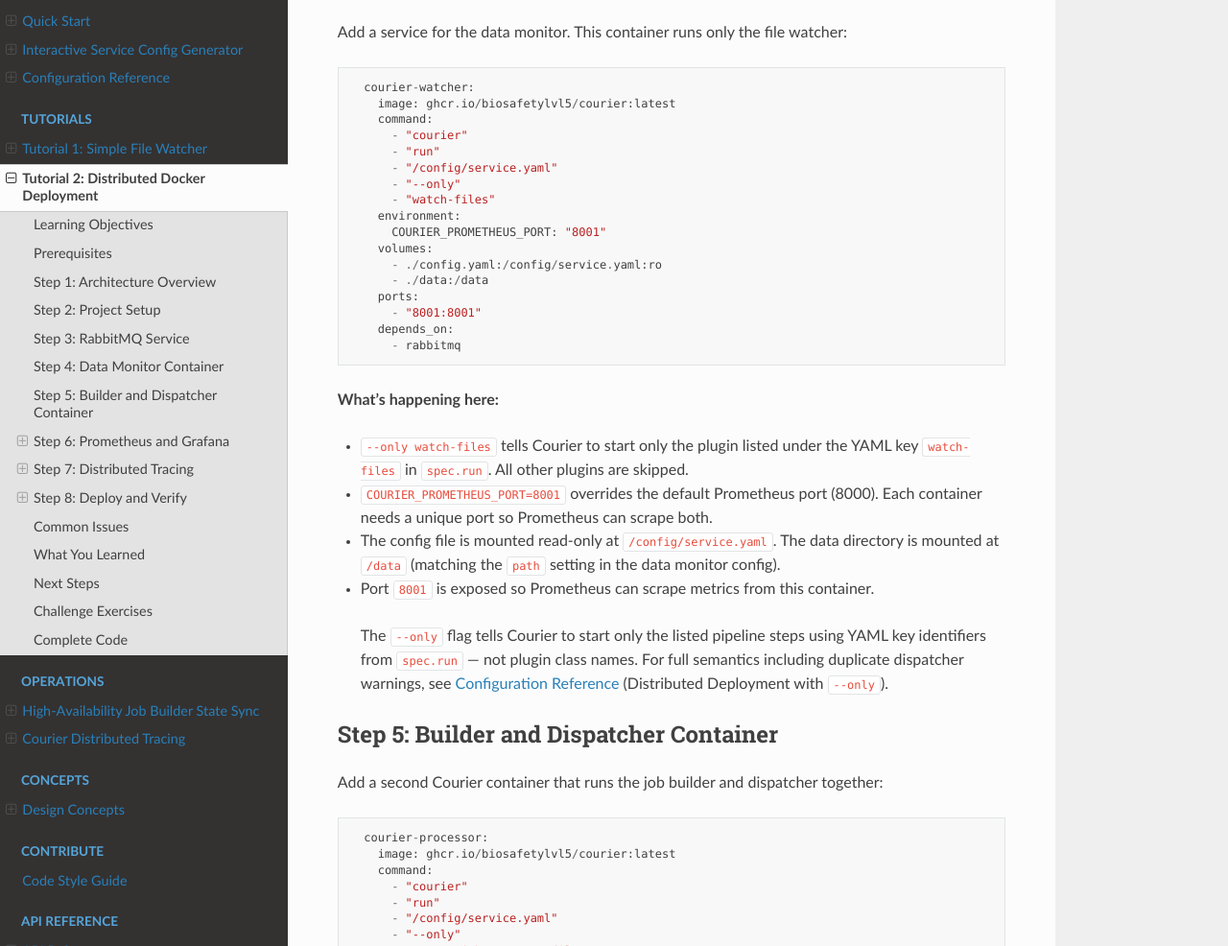
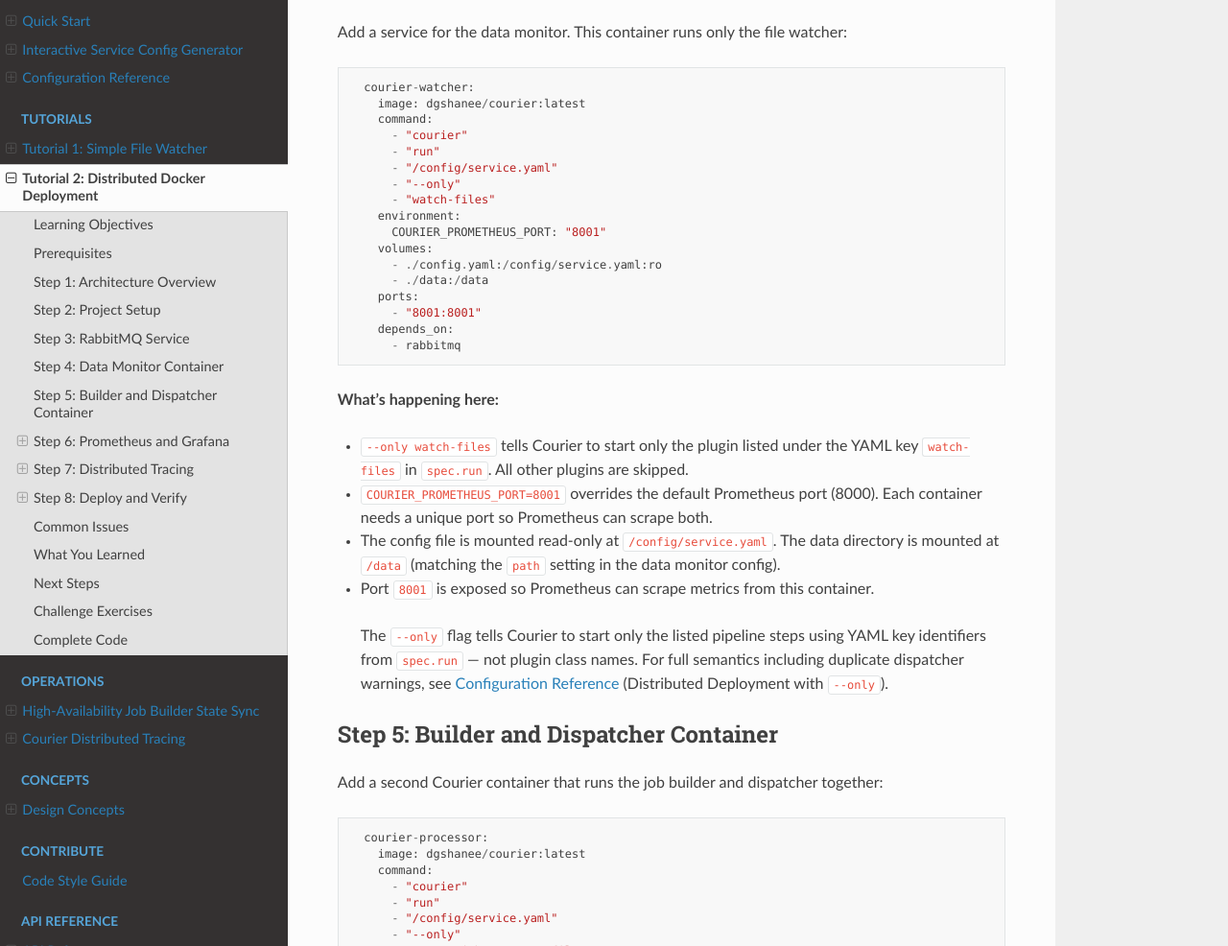
Before and after one commit to CIRA-GEOIPS/courier, a Sphinx documentation site: the page built from sphinx/tutorials/02-docker-swarm-cluster.md, in a window 1280 px wide and 1400 px high, scrolled down 3365 px. Shown: the part 159-1145 px from the top of the window at 96% size. Built offline with Sphinx 7.4.7 and the Read the Docs theme 3.1.0, drawn with Linux system fonts in a browser that asks for light colours; some of the changed text lies outside the part shown.

Commit message:
update docs

````diff
--- a/sphinx/tutorials/02-docker-swarm-cluster.md
+++ b/sphinx/tutorials/02-docker-swarm-cluster.md
@@ -177,7 +177,7 @@ watcher:
 
 ```
   courier-watcher:
-    image: ghcr.io/biosafetylvl5/courier:latest
+    image: dgshanee/courier:latest
     command:
       - "courier"
       - "run"
@@ -218,7 +218,7 @@ together:
 
 ```
   courier-processor:
-    image: ghcr.io/biosafetylvl5/courier:latest
+    image: dgshanee/courier:latest
     command:
       - "courier"
       - "run"
@@ -350,7 +350,7 @@ services:
       RABBITMQ_DEFAULT_PASS: admin_test
 
   courier-watcher:
-    image: ghcr.io/biosafetylvl5/courier:latest
+    image: dgshanee/courier:latest
     command:
       - "courier"
       - "run"
@@ -368,7 +368,7 @@ services:
       - rabbitmq
 
   courier-processor:
-    image: ghcr.io/biosafetylvl5/courier:latest
+    image: dgshanee/courier:latest
     command:
       - "courier"
       - "run"
@@ -468,7 +468,7 @@ services:
       RABBITMQ_DEFAULT_PASS: admin_test
 
   courier-watcher:
-    image: ghcr.io/biosafetylvl5/courier:latest
+    image: dgshanee/courier:latest
     command:
       - "courier"
       - "run"
@@ -487,7 +487,7 @@ services:
       - rabbitmq
 
   courier-processor:
-    image: ghcr.io/biosafetylvl5/courier:latest
+    image: dgshanee/courier:latest
     command:
       - "courier"
       - "run"
````
Also changed, not shown: other parts of sphinx/tutorials/02-docker-swarm-cluster.md (+2 -2 lines).
